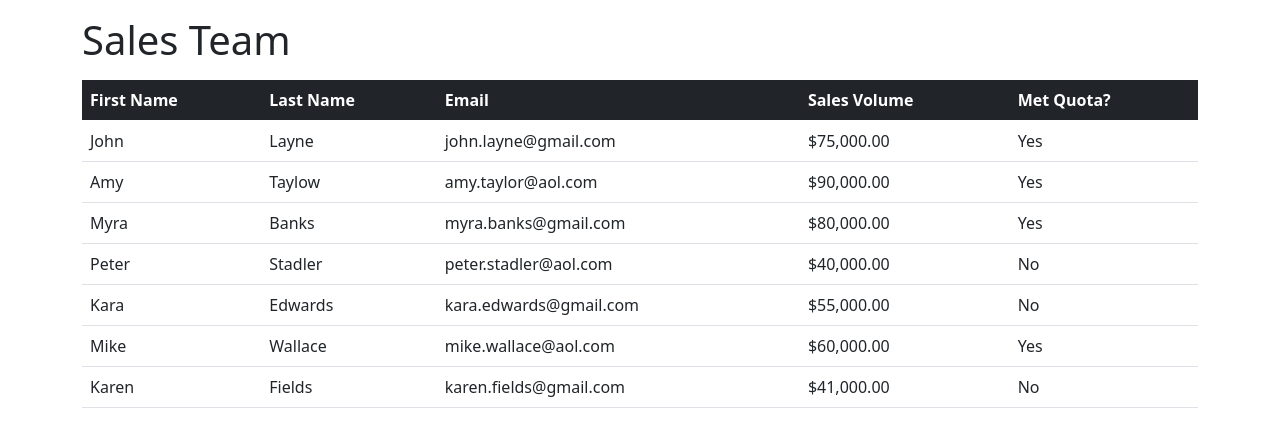
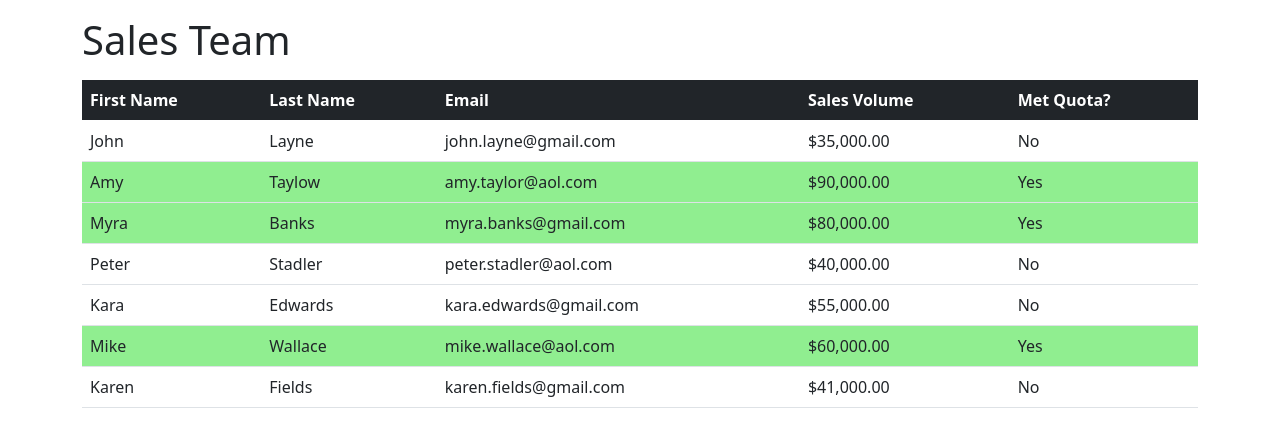
Before and after one commit to bthank/sales-project-angular-demo, an Angular app: page / in a window 1280 px wide. Shown: the top 436 px of the page. Built offline with nearby package versions, Linux system fonts and the light colour scheme.

Commit message:
Added Angular conditional to highlight row if the person met the quota

```diff
--- a/src/app/sales-person-list/sales-person-list-bootstrap.component.html
+++ b/src/app/sales-person-list/sales-person-list-bootstrap.component.html
@@ -9,7 +9,10 @@
     </tr>
   </thead>
   <tbody>
-    <tr *ngFor="let tempSalesPerson of salesPersonList">
+    <tr
+      *ngFor="let tempSalesPerson of salesPersonList"
+      [ngClass]="{ highlight: tempSalesPerson.salesVolume >= 60000 }"
+    >
       <td>{{ tempSalesPerson.firstName }}</td>
       <td>{{ tempSalesPerson.lastName }}</td>
       <td>{{ tempSalesPerson.email }}</td>
--- a/src/app/sales-person-list/sales-person-list.component.css
+++ b/src/app/sales-person-list/sales-person-list.component.css
@@ -0,0 +1,3 @@
+.highlight {
+  background-color: lightgreen;
+}
--- a/src/app/sales-person-list/sales-person-list.component.ts
+++ b/src/app/sales-person-list/sales-person-list.component.ts
@@ -10,7 +10,7 @@ export class SalesPersonListComponent implements OnInit {
 
   // create an array of sales person objects
   salesPersonList: SalesPerson[] = [
-    new SalesPerson("John","Layne","john.layne@gmail.com",75000),
+    new SalesPerson("John","Layne","john.layne@gmail.com",35000),
     new SalesPerson("Amy","Taylow","amy.taylor@aol.com",90000),
     new SalesPerson("Myra","Banks","myra.banks@gmail.com",80000),
     new SalesPerson("Peter","Stadler","peter.stadler@aol.com",40000),
```
